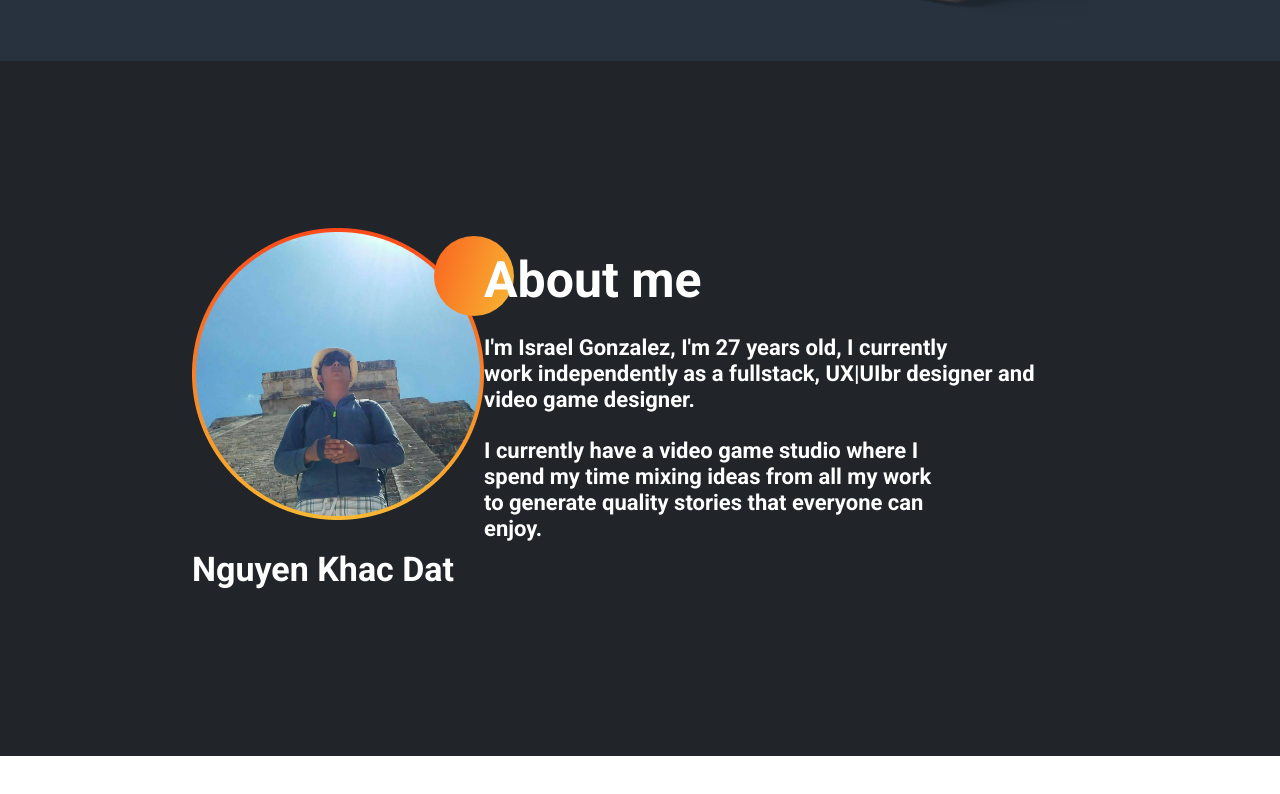
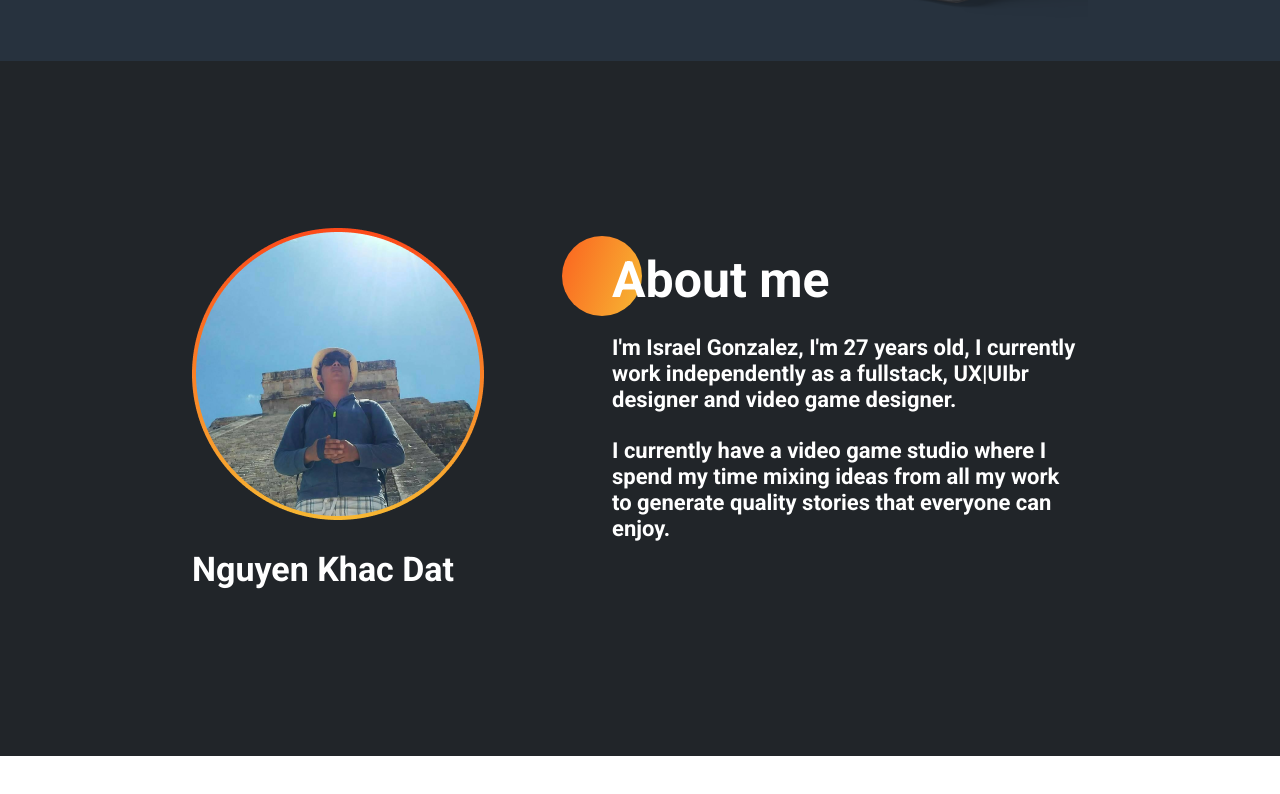
Before and after one commit to datkhac009/Portfolio_CVIT, a plain HTML site: page index.html in a window 1280 px wide. Shown: the part 458-1252 px from the top of the page. Drawn offline with nearby package versions, Linux system fonts and the light colour scheme.

Commit message:
update
update

```diff
--- a/css/index.css
+++ b/css/index.css
@@ -121,6 +121,7 @@
   align-items: center;
   justify-content: space-between;
   padding: 167px 15%;
+  gap: 8rem;
 }
 .section-story .section-avatar h3 {
   font-style: normal;
```
